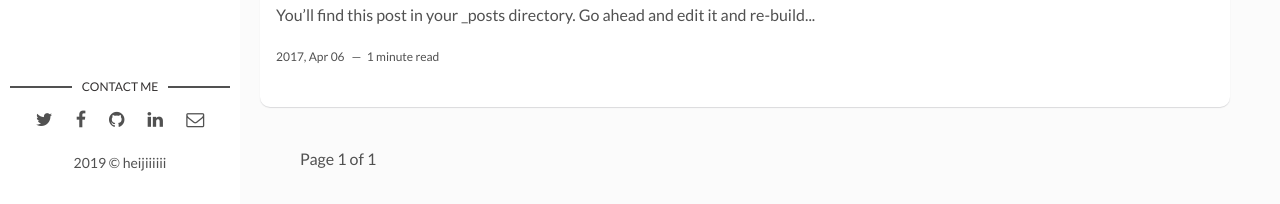
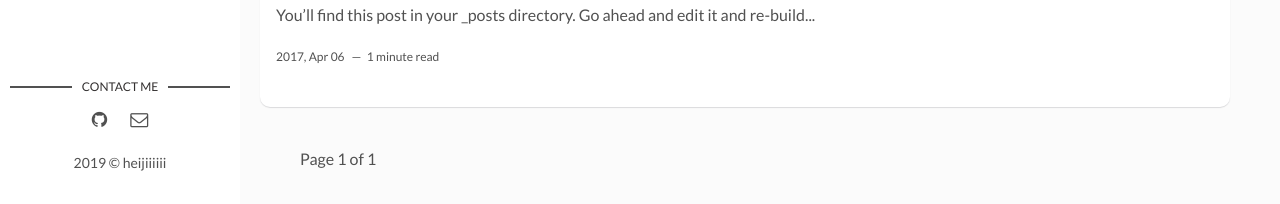
Before and after one commit to heijiiiiii/heijiiiiii.github.io, a Jekyll site: the page built from index.html, in a window 1280 px wide and 1296 px high. Shown: the part 1089-1293 px from the top of the window. Built offline with Jekyll 4.4.1, drawn with Linux system fonts in a browser that asks for light colours; the list of posts is cut into pages by our own code.

Commit message:
update user info

```diff
--- a/_config.yml
+++ b/_config.yml
@@ -12,11 +12,9 @@ site-twitter: #if your site has a twitter account, enter it here
 author: heijiiiiii # add your name
 author-img: # add your photo
 about-author: # add description
-social-twitter: # add your Twitter handle
-social-facebook: # add your Facebook handle
-social-github: # add your Github handle
+social-github: https://github.com/zhenggusheng # add your Github handle
 social-linkedin: # add your Linkedin handle
-social-email: # add your Email address
+social-email: zhenggusheng@gmail.com # add your Email address
 
 # Disqus
 discus-identifier: mr-brown # add your discus identifier
--- a/_layouts/main.html
+++ b/_layouts/main.html
@@ -6,7 +6,7 @@ layout: default
   <header>
     <div class="about">
       <div class="cover-author-image">
-        <a href="{{site.baseurl}}/"><img src="{{site.baseurl}}/assets/img/{% if site.author-img %}{{site.author-img}}{% endif %}" alt="{{site.author}}"></a>
+        <a href="/"><img src="{{site.baseurl}}/assets/img/{% if site.author-img %}{{site.author-img}}{% endif %}" alt="{{site.author}}"></a>
       </div>
       <div class="author-name">{{site.author}}</div>
       <p>{{site.about-author}}</p>
@@ -16,30 +16,13 @@ layout: default
     <section class="contact">
       <h3 class="contact-title">Contact me</h3>
       <ul>
-        {% if site.social-twitter %}
-          <li><a href="https://twitter.com/{{ site.social-twitter }}" target="_blank"><i class="fa fa-twitter" aria-hidden="true"></i></a></li>
-        {% else %}
-          <li><a href="https://twitter.com/artemsheludko_" target="_blank"><i class="fa fa-twitter" aria-hidden="true"></i></a></li>
-        {% endif %}
-        {% if site.social-facebook %}
-          <li><a href="https://facebook.com/{{ site.social-facebook }}" target="_blank"><i class="fa fa-facebook" aria-hidden="true"></i></a></li>
-        {% else %}
-          <li><a href="https://facebook.com/" target="_blank"><i class="fa fa-facebook" aria-hidden="true"></i></a></li>
-        {% endif %}
         {% if site.social-github %}
           <li class="github"><a href="http://github.com/{{site.social-github}}" target="_blank"><i class="fa fa-github"></i></a></li>
         {% else %}
           <li class="github"><a href="http://github.com/" target="_blank"><i class="fa fa-github" aria-hidden="true"></i></a></li>
         {% endif %}
-        {% if site.social-linkedin %}
-          <li class="linkedin"><a href="https://in.linkedin.com/in/{{site.social-linkedin}}" target="_blank"><i class="fa fa-linkedin"></i></a></li>
-        {% else %}
-          <li class="linkedin"><a href="https://in.linkedin.com/" target="_blank"><i class="fa fa-linkedin" aria-hidden="true"></i></a></li>
-        {% endif %}
         {% if site.social-email %}
           <li class="email"><a href="mailto:{{site.social-email}}"><i class="fa fa-envelope-o"></i></a></li>
-        {% else %}
-          <li class="email"><a href="mailto:example.david@blog.com"><i class="fa fa-envelope-o" aria-hidden="true"></i></a></li>
         {% endif %}
       </ul>
     </section> <!-- End Section Contact -->
```
